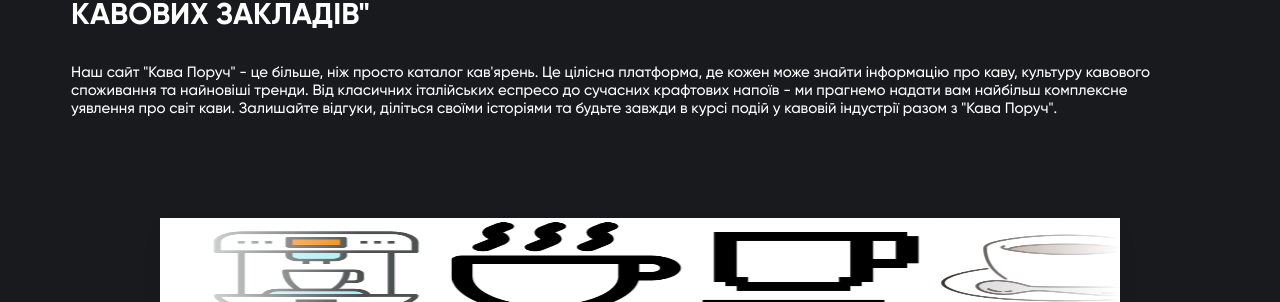
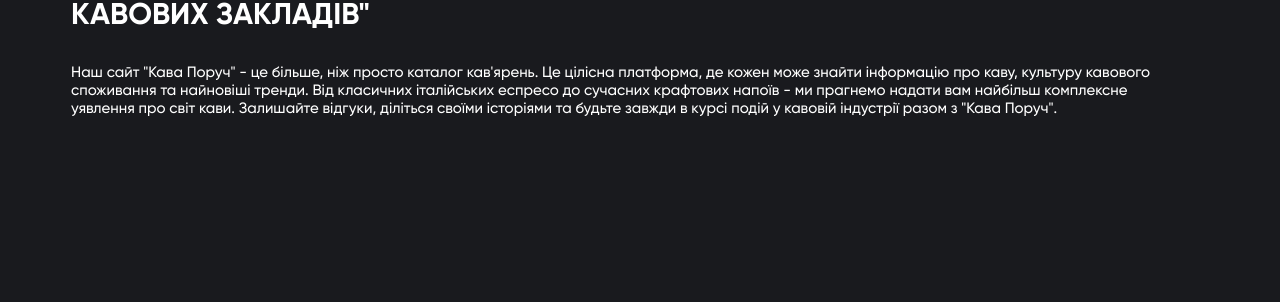
Before and after one commit to VetteIT/KavaPoruch, a website: page index.html in a window 1280 px wide. Shown: the part 5474-5776 px from the top of the page. Drawn offline with nearby package versions, Linux system fonts and the light colour scheme; a script that the page names is missing.

Commit message:
added project

```diff
--- a/index.html
+++ b/index.html
@@ -1444,57 +1444,6 @@
                 </div>
             </section>
         </main>
-        <section class="custom-slider-section">
-            <div class="custom-slider">
-                <div class="custom-slide-track">
-                    <div class="slider">
-                        <div class="slide-track">
-                            <div class="slide">
-                                <img src="img/cup1.png" height="100" width="250" alt="" />
-                            </div>
-                            <div class="slide">
-                                <img src="img/cup2.png" height="100" width="250" alt="" />
-                            </div>
-                            <div class="slide">
-                                <img src="img/cup3.png" height="100" width="250" alt="" />
-                            </div>
-
-                            <div class="slide">
-                                <img src="img/cup5.png" height="100" width="250" alt="" />
-                            </div>
-                            <div class="slide">
-                                <img src="img/cup6.png" height="100" width="250" alt="" />
-                            </div>
-                            <div class="slide">
-                                <img src="img/cup7.png" height="100" width="250" alt="" />
-                            </div>
-                            <div class="slide">
-                                <img src="img/cup8.png" height="100" width="250" alt="" />
-                            </div>
-                            <div class="slide">
-                                <img src="img/cup10.png" height="100" width="250" alt="" />
-                            </div>
-                            <div class="slide">
-                                <img src="img/cup11.png" height="100" width="250" alt="" />
-                            </div>
-                            <div class="slide">
-                                <img src="img/cup12.png" height="100" width="250" alt="" />
-                            </div>
-                            <div class="slide">
-                                <img src="img/coffee.png" height="100" width="250" alt="" />
-                            </div>
-                            <div class="slide">
-                                <img src="img/cup13.png" height="100" width="250" alt="" />
-                            </div>
-                            <div class="slide">
-                                <img src="img/cup14.png" height="100" width="250" alt="" />
-                            </div>
-                        </div>
-                    </div>
-                </div>
-            </div>
-        </section>
-
         <footer class="footer"id="footer">
             <div class="footer__container">
                 <div class="footer__row">
--- a/scss/style.scss
+++ b/scss/style.scss
@@ -2476,7 +2476,7 @@
     height: 607px;
     border: 2px solid rgba(217, 217, 217, 0.2);
     transition: transform .5s;
-    background-image: url('/img/photo-1.png'); /* Add your image path */
+    background-image: url('img/photo-1.png');
     background-size: cover;
     background-position: center;
     position: relative;
@@ -3806,65 +3806,6 @@
     }
   }
   /* -------------------------------- SECTION START -------------------------------- */
-  .custom-slider{
-	align-items: center;
-	display: flex;
-	height: 200vh;
-	justify-content: center;
-    background: transparent;
-    width: 60%; /* Take full width of the container */
-    height: 300px; /* Set a fixed height for the slider */
-    margin: auto; /* Center the slider horizontally */
-  }
-
-$animationSpeed: 40s;
-
-// Animation
-@keyframes scroll {
-	0% { transform: translateX(0); }
-	100% { transform: translateX(calc(-250px * 7))}
-}
-
-
-// Styling
-.slider {
-	height: 100px;
-	margin: auto;
-	overflow:hidden;
-	position: relative;
-	width: 960px;
-
-	&::before,
-	&::after {
-		content: "";
-		height: 100px;
-		position: absolute;
-		width: 200px;
-		z-index: 2;
-	}
-
-	&::after {
-		right: 0;
-		top: 0;
-		transform: rotateZ(180deg);
-	}
-
-	&::before {
-		left: 0;
-		top: 0;
-	}
-
-	.slide-track {
-		animation: scroll $animationSpeed linear infinite;
-		display: flex;
-		width: calc(250px * 14);
-	}
-
-	.slide {
-		height: 100px;
-		width: 250px;
-	}
-}
 .loader {
   position: relative;
   width: 120px;
```
